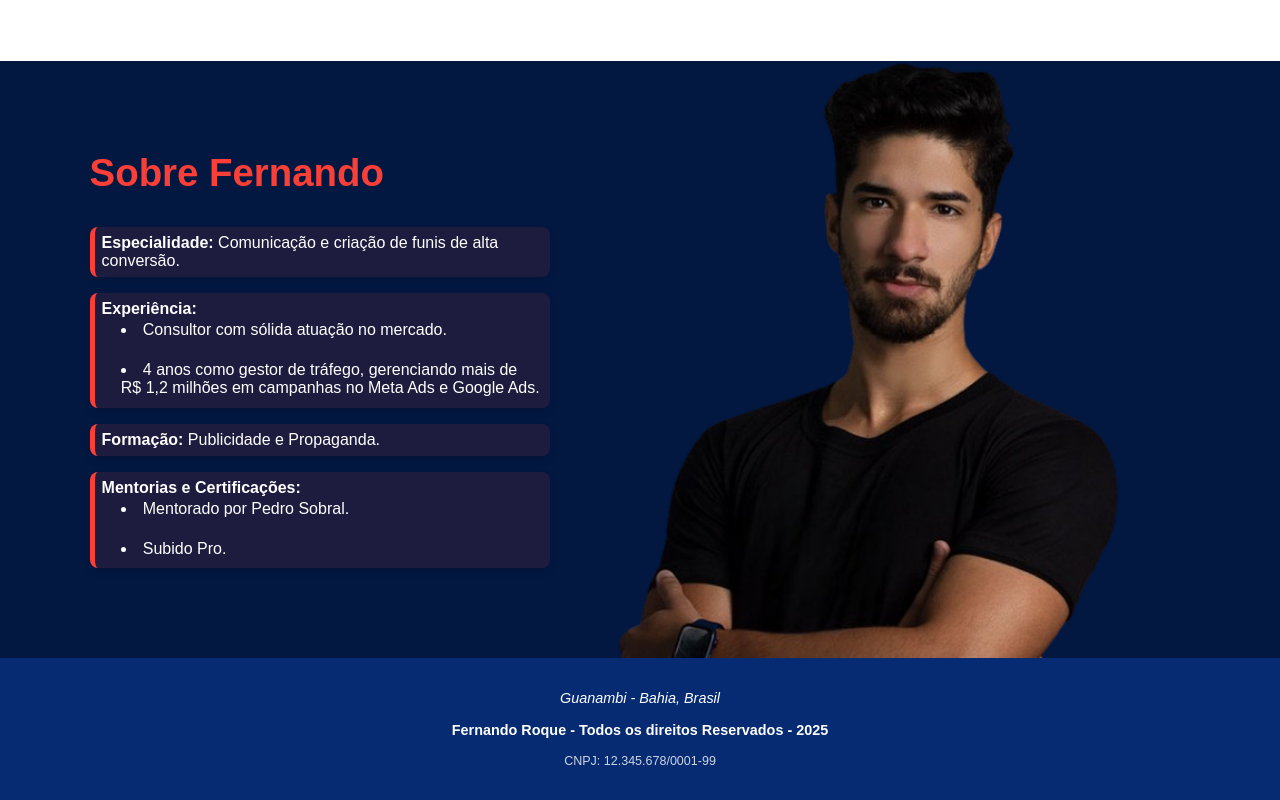
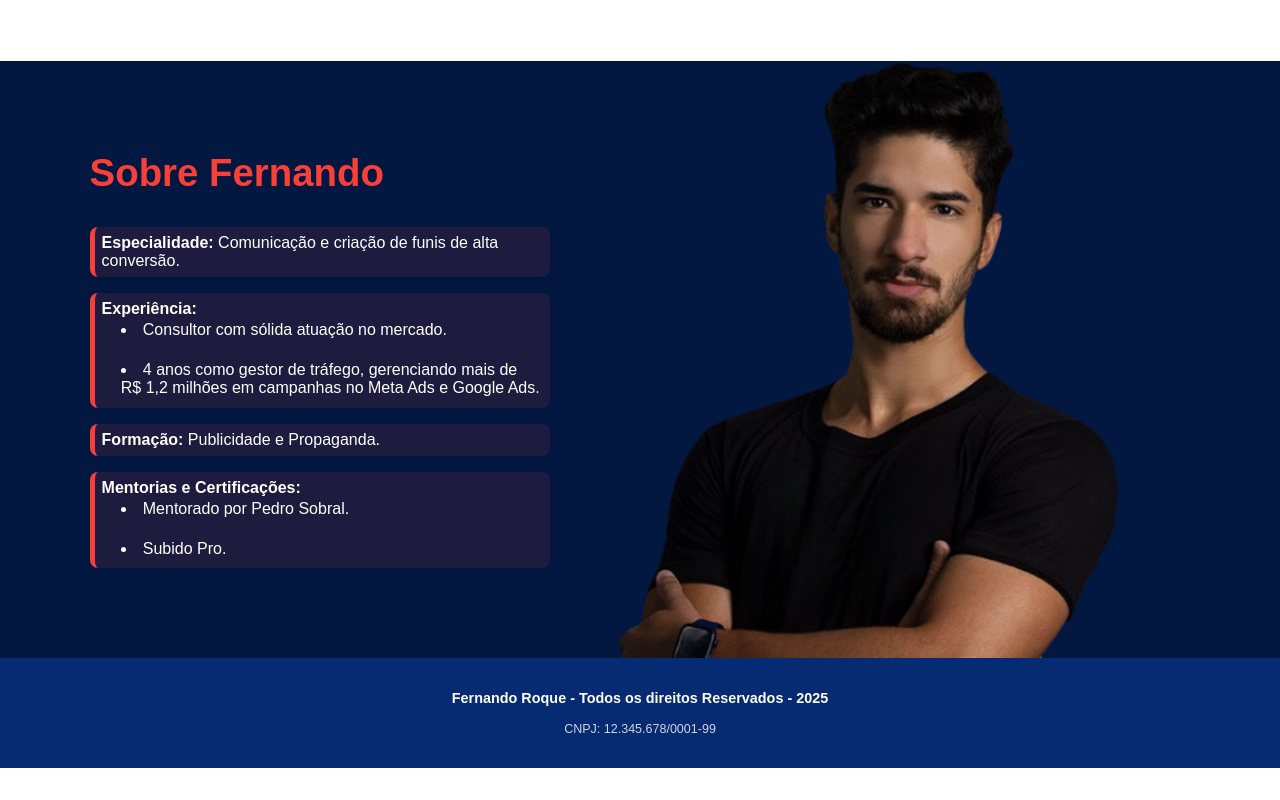
Before and after one commit to jaderAdriel/fernando-portifolio, a plain HTML site: page index.html in a window 1280 px wide. Shown: the part 1426-2226 px from the top of the page. After the commit the page ends 2194 px from the top, so only its background shows below. Drawn offline with Linux system fonts and the light colour scheme; a web font is replaced by a local one.

Commit message:
Remove address from footer in index.html

```diff
--- a/index.html
+++ b/index.html
@@ -168,9 +168,6 @@
     </main>
 
     <footer class="footer">
-        <address class="footer-address">
-          Guanambi - Bahia, Brasil
-        </address>
         <p class="footer-text">
           Fernando Roque - Todos os direitos Reservados - 2025
         </p>
```
